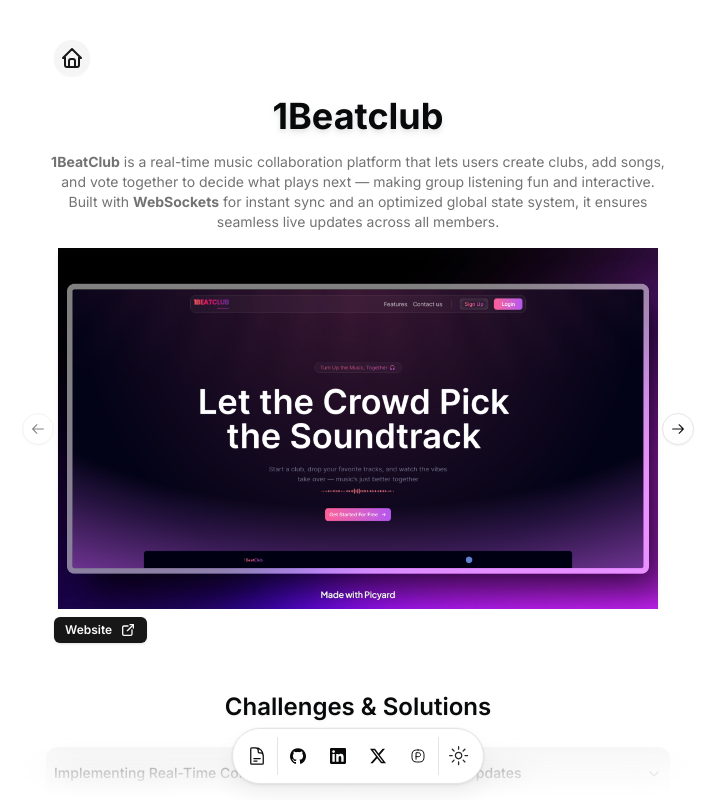
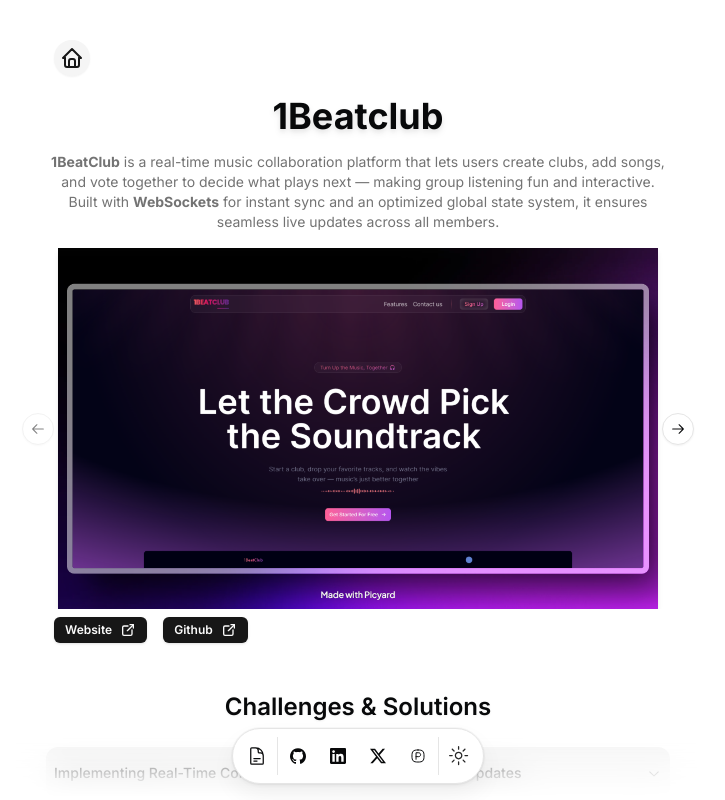
Before and after one commit to LokeshXs/portfolio-lokesh, a Next.js app: page /project/1beatclub in a window 1280 px wide. Shown: the top 800 px of the page, without its empty margins (282-1007 px from the left). Built offline with nearby package versions, Linux system fonts and the light colour scheme.

Commit message:
updated the project info

```diff
--- a/src/app/project/[slug]/page.tsx
+++ b/src/app/project/[slug]/page.tsx
@@ -70,12 +70,18 @@ export default async function Page({
           <CarouselNext  className=" -translate-x-6" />
         </Carousel>
 
-        <div className=" flex justify-start px-2">
+        <div className=" flex justify-start px-2 gap-4">
           <Link href={projectData.website} target="_blank">
             <Badge className=" flex justify-center items-center gap-2 py-1">
               Website <IconExternalLink className=" w-4 h-4" />
             </Badge>
           </Link>
+
+         {projectData?.github&& <Link href={projectData.github} target="_blank">
+            <Badge className=" flex justify-center items-center gap-2 py-1">
+              Github <IconExternalLink className=" w-4 h-4" />
+            </Badge>
+          </Link>}
         </div>
       </div>
 
--- a/src/data/projectData.tsx
+++ b/src/data/projectData.tsx
@@ -105,7 +105,8 @@ export const PROJECT_KEY_CHALLENGES = [
   {
     name: "1Beatclub",
     slug: "1beatclub",
-    website: "https://1beatclub.com/",
+    website: "https://1beatclub.in/",
+    github:"https://github.com/LokeshXs/1BeatClub",
     summary: (
       <span>
         <b>1BeatClub</b> is a real-time music collaboration platform that lets
@@ -205,7 +206,8 @@ export const PROJECT_KEY_CHALLENGES = [
   {
     name: "Urlbit",
     slug: "urlbit",
-    website: "https://urlbit.vercel.app/",
+    website: "https://urlbit.space/",
+    github:"https://github.com/LokeshXs/urlbit_url-shortener",
     summary: (
       <span>
         <b>URLBit</b> is a fast, secure, and user-friendly URL shortener designed to help users create, manage, and track shortened links effortlessly. Built with a focus on performance and simplicity, it provides analytics for every shortened link — including total clicks and timestamps.
--- a/src/data/resume.tsx
+++ b/src/data/resume.tsx
@@ -48,7 +48,7 @@ export const DATA = {
       },
       X: {
         name: "X",
-        url: "https://x.com/singh_loke28577",
+        url: "https://x.com/ShipItLokesh",
         icon: Icons.x,
 
         navbar: true,
```
